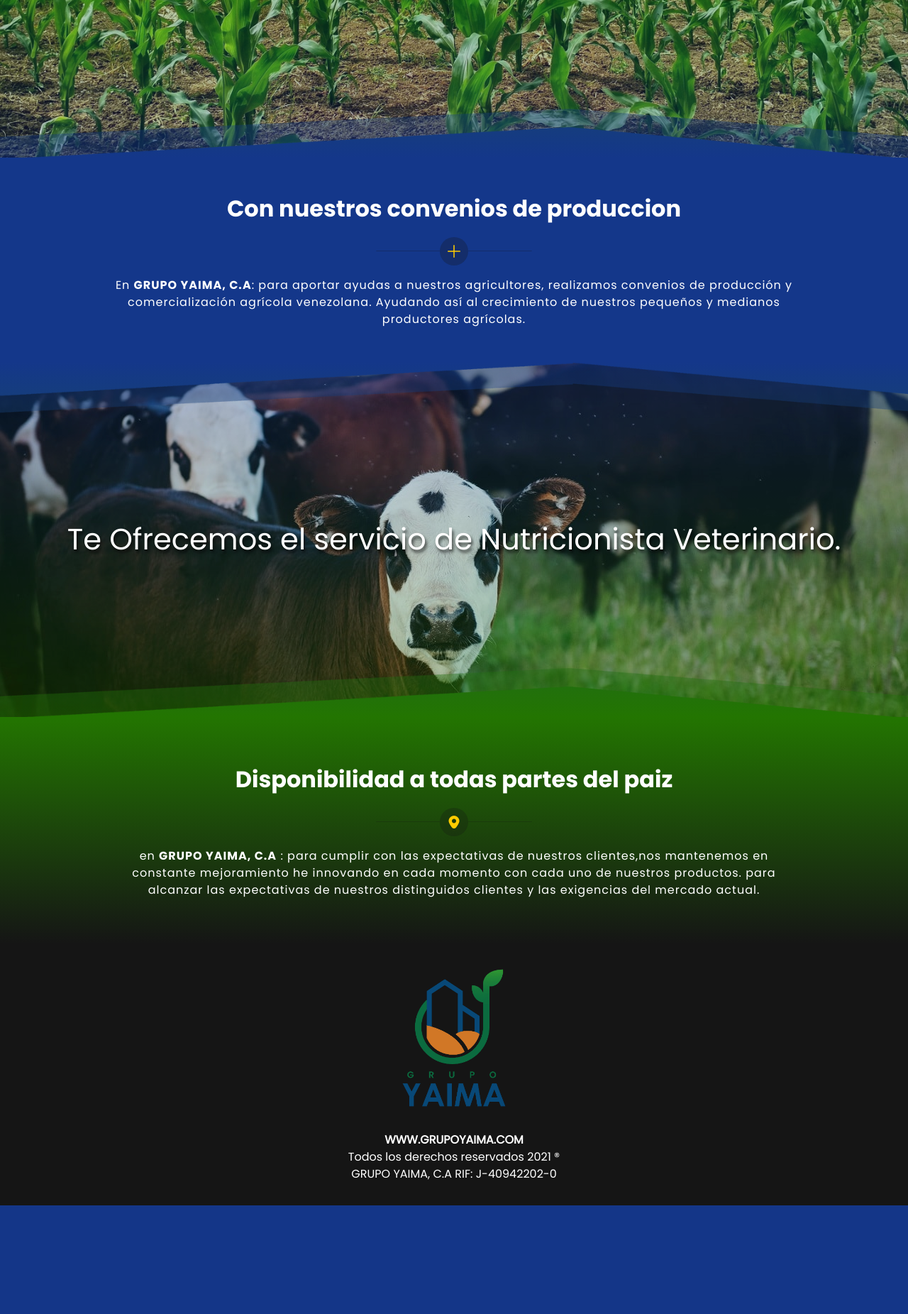
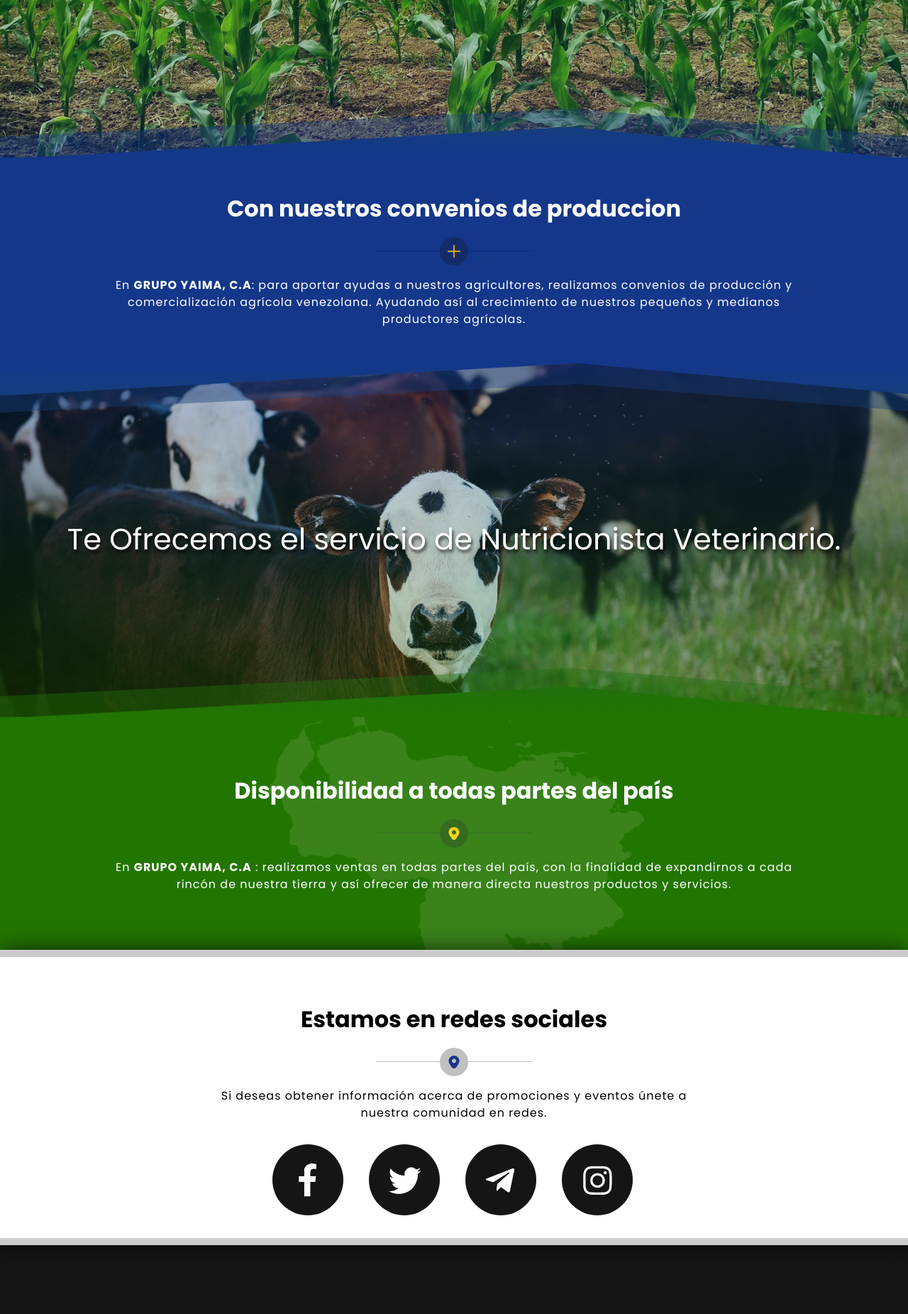
Before and after one commit to GrupoYaimaDev/website, a PHP site: page /index.html in a window 1280 px wide. Shown: the part 2930-4781 px from the top of the page at 71% size. Before the commit the page ends 4628 px from the top, so only its background shows below. Run offline with PHP 8.4, Linux system fonts and the light colour scheme.

Commit message:
Tercer Commit 09-09-2021H13:30:00

```diff
--- a/css/app.scss
+++ b/css/app.scss
@@ -54,6 +54,18 @@ body {
 .hover\:text-red:hover {
 	color: tone.$red;
 }
+.text-green {
+	color: tone.$green;
+}
+.hover\:text-green:hover {
+	color: tone.$green;
+}
+.text-blue {
+	color: tone.$blue;
+}
+.hover\:text-blue:hover {
+	color: tone.$blue;
+}
 .bg-green {
 	background-color: tone.$green;
 }
@@ -62,6 +74,9 @@ body {
 }
 
 .bg-blue {
+	background-color: tone.$blue;
+}
+.hover\:bg-blue:hover {
 	background-color: tone.$blue;
 }
 
@@ -140,6 +155,10 @@ body {
 	background-image: url(./../img2.jpg);
 }
 
+.img-invert{
+	filter: invert(100%);
+}
+
 .mask {
 	mask-size: 100% 100%;
 	mask-position: 0 0;
@@ -149,6 +168,10 @@ body {
 
 	&.no_top {
 		mask-image: url(./../src/mascara-no-top.png);
+	}
+
+	&.fadeBottom {
+		mask-image: url(./../src/mascara-fade-down.png);
 	}
 
 	&.invert {
@@ -396,9 +419,10 @@ article {
 	}
 }
 
-.text-main{
+.text-main {
 	color: white;
-    text-shadow: 1px 1px 0 #999, 2px 2px 0 #777, -2px 0px 30px orange, 5px 5px 24px #000a;
+	text-shadow: 1px 1px 0 #999, 2px 2px 0 #777, -2px 0px 30px orange,
+		5px 5px 24px #000a;
 	letter-spacing: 2px;
 }
 
@@ -425,30 +449,43 @@ article {
 			position: relative;
 			letter-spacing: 1px;
 			background-color: transparent;
+			z-index: 10;
 
-			&::before{
-				content: ' ';
+			&::before {
+				content: " ";
 				position: absolute;
-				left: 0;
-				bottom: -20px;
-				width: 100%;
-				height: 20px;
+				left: calc(50% - 15px);
+				bottom: -14px;
+				transform: rotate(-45deg);
+				width: 30px;
+				height: 30px;
+				border-radius: 5px;
 				background-color: transparent;
-				clip-path: polygon(0 0, 100% 0, 50% 100%);
+				clip-path: polygon(0 0, 100% 100%, 0 100%);
+				z-index: 9;
 			}
 
-			&:hover,&.active {
+			&.active {
 				color: #ffffff;
 				background: linear-gradient(to top, #216bf3, #00bcd4);
 
-				&::before{
+				&::before {
 					background-color: #216bf3;
+				}
+			}
+
+			&:hover {
+				background: linear-gradient(to top, #00bcd4, #216bf3);
+				color: white;
+				// border-bottom:solid 5px #00bcd4;
+				&::before {
+					background-color: #00bcd4;
 				}
 			}
 		}
 	}
 }
-.buttonSlider{
+.buttonSlider {
 	text-shadow: 3px 3px 30px orange, 2px 2px 0 #aaa;
 }
 
@@ -485,20 +522,20 @@ article {
 	}
 }
 
-.decoration-header{
+.decoration-header {
 	display: flex;
 	align-items: center;
 	justify-content: center;
 	// padding-bottom:2rem;
 
-	.line{
+	.line {
 		text-decoration-line: line-through;
 		text-decoration-thickness: from-font;
 		text-decoration-style: solid;
 		text-decoration-color: #13131344;
 	}
 
-	i{
+	i {
 		display: flex;
 		justify-content: center;
 		align-items: center;
@@ -509,22 +546,29 @@ article {
 	}
 }
 
-
-.cut-bottom{
+.cut-bottom {
 	clip-path: polygon(0 0, 100% 0, 100% 93%, 50% 100%, 0 93%);
 }
-.cut-top{
+.cut-top {
 	clip-path: polygon(0 0, 50% 7%, 100% 0, 100% 100%, 0 100%);
 }
 
-button{
+button {
 	position: relative;
-	&:after{
+	&:after {
 		position: absolute;
-		left:0;
-		top:0;
-		width:100%;
-		height:100%;
-		content: ' ';
+		left: 0;
+		top: 0;
+		width: 100%;
+		height: 100%;
+		content: " ";
 	}
 }
+
+.borde-y-white{
+	border-top: 10px #ccc solid;
+	border-bottom: 10px #ccc solid;
+	box-shadow: 0 0 30px #000a;
+	position: relative;
+	z-index: 10;
+}
--- a/index.html
+++ b/index.html
@@ -6,33 +6,33 @@
     <meta http-equiv="X-UA-Compatible" content="IE=edge">
     <meta name="viewport" content="width=device-width, initial-scale=1.0">
     <title>Inicio | GRUPOYAIMA.COM</title>
-    <link rel="stylesheet" href="./css/app.css?202109080900">
+    <link rel="stylesheet" href="./css/app.css?202109091330">
     <link rel="shortcut icon" href="./src/logo-verde.png" type="image/x-icon">
 </head>
 
 <body class="bg-black" style="background: linear-gradient(357deg, #040404, #313131);">
     <nav class="main full" id="mainNav">
         <div class="max-w-5xl mx-auto flex justify-between">
+            <img src="./src/logo-txt.png" id="mainLogo" alt="" style="filter: drop-shadow(-1px 0px 0px trasnparent) saturate(1.3);" class="logo h-12 py-1" srcset="">
             <ul class="mainMenu hidden md:flex">
                 <li><a href="#" class="active">Inicio</a></li>
                 <li><a href="#">Productos<i class="flex items-center fi fi-sr-angle-small-down"></i></a></li>
                 <li><a href="#">Nosotros</a></li>
                 <!-- <li><a href="#">Menu<i class="flex items-center fi fi-sr-angle-small-down"></i></a></li> -->
             </ul>
-            <img src="./src/logo-w.png" id="mainLogo" alt="" style="filter: drop-shadow(-1px 0px 0px orange) saturate(1.3);" class="logo h-16 py-1" srcset="">
         </div>
     </nav>
-    <header class="main h-screen bg-blue-to_null_invert overflow-hidden cut-bottom">
-        <figure class="mask no_top bg-img bg-main sliders hidden animated fadeInLeft" id="main-picture" style="background-image: url(./src/slide1.jpg);">
+    <header class="main h-screen bg-black overflow-hidden cut-bottom">
+        <figure class="mask fadeBottom bg-img bg-main sliders hidden animated fadeInLeft" id="main-picture" style="background-image: url(./src/slide1.jpg);">
             <figcaption>Alta-tecnologia he innovacion.</figcaption>
         </figure>
-        <figure class="mask no_top bg-img bg-main sliders hidden animated fadeInLeft" id="main-picture" style="background-image: url(./src/slide2.jpg);">
+        <figure class="mask fadeBottom bg-img bg-main sliders hidden animated fadeInLeft" id="main-picture" style="background-image: url(./src/slide2.jpg);">
             <figcaption>Lorem, ipsum dolor sit amet consectetur adipisicing elit.</figcaption>
         </figure>
-        <figure class="mask no_top bg-img bg-main sliders hidden animated fadeInLeft" id="main-picture" style="background-image: url(./src/slide3.jpg);">
-            <figcaption>Materia prima, solo de las mejores siembras del paiz.</figcaption>
+        <figure class="mask fadeBottom bg-img bg-main sliders hidden animated fadeInLeft" id="main-picture" style="background-image: url(./src/slide3.jpg);">
+            <figcaption>Materia prima, solo de las mejores siembras del pais.</figcaption>
         </figure>
-        <div class="absolute left-0 top-0 w-full h-screen bg-red z-10 flex flex-col justify-center items-center">
+        <div class="wow bounceIn absolute left-0 top-0 w-full h-screen bg-red z-10 flex flex-col justify-center items-center">
             <picture class="logo-second bg-white bg-opacity-30">
                 <img src="./src/logo-verde.png" alt="" srcset="">
             </picture>
@@ -70,7 +70,7 @@
             </p> -->
         </article>
     </section>
-    <section class="bg-lightwhite py-12 inner-block" style="background-image: url(./src/pattern.png)">
+    <section class="overflow-hidden bg-lightwhite py-12 inner-block" style="background-image: url(./src/pattern.png)">
         <article class="max-w-5xl mx-auto w-full grid md:grid-cols-2">
             <picture class="md:rounded-l-md bg-cover h-300p md:h-full" style="background-image: url(./src/main-4.jpg);"></picture>
             <div class=" bg-white rounded-r-md shadow-prop p-4">
@@ -86,7 +86,7 @@
             </div>
         </article>
         <article class="productsContainer max-w-5xl mx-auto py-8">
-            <div class="Card">
+            <div class="wow fadeInLeft Card">
                 <img src="./src/productos/trigo.jpg" alt="">
                 <p>
                     <i class="fi fi-sr-box-alt"></i>
@@ -97,7 +97,7 @@
                 </p>
                 <a href="#">ver productos</a>
             </div>
-            <div class="Card">
+            <div class="wow fadeInUp Card">
                 <img src="./src/productos/soya.jpg" alt="">
                 <p>
                     <i class="fi fi-sr-box-alt"></i>
@@ -108,7 +108,7 @@
                 </p>
                 <a href="#">ver productos</a>
             </div>
-            <div class="Card">
+            <div class="wow fadeInUp Card">
                 <img src="./src/productos/harina.jpg" alt="">
                 <p>
                     <i class="fi fi-sr-box-alt"></i>
@@ -119,7 +119,7 @@
                 </p>
                 <a href="#">ver productos</a>
             </div>
-            <div class="Card">
+            <div class="wow fadeInRight Card">
                 <img src="./src/productos/metrionina.png" alt="">
                 <p>
                     <i class="fi fi-sr-box-alt"></i>
@@ -133,7 +133,7 @@
         </article>
     </section>
     <section class="w-full bg-blue py-12">
-        <article class="text-white max-w-5xl rounded-md mx-auto w-full p-4 xl:p-8">
+        <article class="wow fadeInLeft text-white max-w-5xl rounded-md mx-auto w-full p-4 xl:p-8">
             <h2 class="pb-4">Siempre en constante expansion</h2>
             <div class="decoration-header pb-4">
                 <span class="line">&nbsp;&nbsp;&nbsp;&nbsp;&nbsp;&nbsp;&nbsp;&nbsp;&nbsp;&nbsp;&nbsp;&nbsp;&nbsp;&nbsp;&nbsp;&nbsp;&nbsp;&nbsp;&nbsp;&nbsp;&nbsp;</span>
@@ -147,7 +147,7 @@
     </section>
     <section class="main bg-grad-bottom h-500p flex items-center justify-center">
         <picture class="absolute top-0 left-0 w-full h-full mask bg-fixed invert bg-img bg-main" style="background-image: url(./src/img1.jpg);"></picture>
-        <div class="title">
+        <div class="title wow fadeIn">
             <p>
                 La mejor calidad y la mayor cantidad.
             </p>
@@ -157,14 +157,14 @@
     </section>
     <section class="main bg-blue-to_green_invert h-500p flex items-center justify-center">
         <picture class="absolute top-0 left-0 w-full h-full bg-fixed mask invert bg-img bg-main" style="background-image: url(./src/main-3.jpg);"></picture>
-        <div class="title">
+        <div class="title wow fadeIn">
             <p>
                 Siempre apoyando al pequeño y mediano agricultor.
             </p>
         </div>
     </section>
-    <section class="main bg-blue flex items-center justify-center py-4">
-    <article class="text-white max-w-5xl rounded-md mx-auto w-full p-4 xl:p-8">
+    <section class="main bg-blue flex items-center justify-center py-4 overflow-hidden">
+        <article class="wow fadeInRight text-white max-w-5xl rounded-md mx-auto w-full p-4 xl:p-8">
             <h2 class="pb-4">Con nuestros convenios de produccion</h2>
             <div class="decoration-header pb-4">
                 <span class="line">&nbsp;&nbsp;&nbsp;&nbsp;&nbsp;&nbsp;&nbsp;&nbsp;&nbsp;&nbsp;&nbsp;&nbsp;&nbsp;&nbsp;&nbsp;&nbsp;&nbsp;&nbsp;&nbsp;&nbsp;&nbsp;</span>
@@ -178,27 +178,55 @@
     </section>
     <section class="main bg-blue-to_green h-500p flex items-center justify-center">
         <picture class="absolute top-0 left-0 w-full h-full bg-fixed mask invert bg-img bg-main" style="background-image: url(./src/img3.jpg);"></picture>
-        <div class="title">
+        <div class="title wow fadeIn">
             <p>
                 Te Ofrecemos el servicio de Nutricionista Veterinario.
             </p>
         </div>
     </section>
-    <section class="main bg-green-to-black py-8 flex items-center justify-center">
-    <article class="text-white max-w-5xl rounded-md mx-auto w-full p-4 xl:p-8">
-            <h2 class="pb-4">Disponibilidad a todas partes del paiz</h2>
+    <section class="main bg-green py-12 flex items-center justify-center overflow-hidden">
+        <article class="wow fadeInRight text-white max-w-5xl rounded-md mx-auto w-full p-4 xl:p-8">
+            <h2 class="pb-4">Disponibilidad a todas partes del país</h2>
             <div class="decoration-header pb-4">
                 <span class="line">&nbsp;&nbsp;&nbsp;&nbsp;&nbsp;&nbsp;&nbsp;&nbsp;&nbsp;&nbsp;&nbsp;&nbsp;&nbsp;&nbsp;&nbsp;&nbsp;&nbsp;&nbsp;&nbsp;&nbsp;&nbsp;</span>
                 <i class="text-yellow text-lg fi fi-sr-marker"></i>
                 <span class="line">&nbsp;&nbsp;&nbsp;&nbsp;&nbsp;&nbsp;&nbsp;&nbsp;&nbsp;&nbsp;&nbsp;&nbsp;&nbsp;&nbsp;&nbsp;&nbsp;&nbsp;&nbsp;&nbsp;&nbsp;&nbsp;</span>
             </div>
             <p class="text-center">
-                en <span class="popBold">GRUPO YAIMA, C.A</span> : para cumplir con las expectativas de nuestros clientes,nos mantenemos en constante mejoramiento he innovando en cada momento con cada uno de nuestros productos. para alcanzar las expectativas de nuestros distinguidos clientes y las exigencias del mercado actual.
+                En <span class="popBold">GRUPO YAIMA, C.A</span> : realizamos ventas en todas partes del país, con la finalidad de expandirnos a cada rincón de nuestra tierra y así ofrecer de manera directa nuestros productos y servicios.
             </p>
         </article>
+        <img class="absolute top-0 -mt-16" src="./src/vene.png" alt="">
     </section>
-    <footer class="bg-black-b w-full py-8">
-    <div class="grid max-w-5xl mx-auto grid gap-8 grid-cols-3">
+    <section class="borde-y-white bg-white w-full py-8 overflow-hidden">
+    <article class="wow animated fadeInLeft max-w-3xl rounded-md mx-auto w-full p-4 xl:p-8">
+            <h2 class="pb-4">Estamos en redes sociales</h2>
+            <div class="decoration-header pb-4">
+                <span class="line">&nbsp;&nbsp;&nbsp;&nbsp;&nbsp;&nbsp;&nbsp;&nbsp;&nbsp;&nbsp;&nbsp;&nbsp;&nbsp;&nbsp;&nbsp;&nbsp;&nbsp;&nbsp;&nbsp;&nbsp;&nbsp;</span>
+                <i class="text-blue text-lg fi fi-sr-marker"></i>
+                <span class="line">&nbsp;&nbsp;&nbsp;&nbsp;&nbsp;&nbsp;&nbsp;&nbsp;&nbsp;&nbsp;&nbsp;&nbsp;&nbsp;&nbsp;&nbsp;&nbsp;&nbsp;&nbsp;&nbsp;&nbsp;&nbsp;</span>
+            </div>
+            <p class="text-center">
+                Si deseas obtener información acerca de promociones y eventos únete a nuestra comunidad en redes.
+            </p>
+        </article>
+        <div class="grid max-w-lg mx-auto grid gap-8 grid-cols-4">
+            <a class="w-100p h-100p hover:bg-blue bg-black-b rounded-full p-4 wow fadeInLeft" href="#">
+                <img src="./src/icons/icon-f.png" class="img-invert w-full" alt="">
+            </a>
+            <a class="w-100p h-100p hover:bg-blue bg-black-b rounded-full p-4 wow fadeInUp" href="#">
+                <img src="./src/icons/icon-tw.png" class="img-invert w-full" alt="">
+            </a>
+            <a class="w-100p h-100p hover:bg-blue bg-black-b rounded-full p-4 wow fadeInUp" href="#">
+                <img src="./src/icons/icon-tl.png" class="img-invert w-full" alt="">
+            </a>
+            <a class="w-100p h-100p hover:bg-blue bg-black-b rounded-full p-4 wow fadeInRight" href="#">
+                <img src="./src/icons/icon-instagram.png" class="img-invert w-full" alt="">
+            </a>
+        </div>
+    </section>
+    <footer class="bg-black-b w-full py-24">
+        <div class="grid max-w-5xl mx-auto grid gap-8 md:grid-cols-3">
             <div>
                 <!-- <ul class="menu">
                 <li>MENU</li>
@@ -208,7 +236,7 @@
             </ul> -->
             </div>
             <div class="flex justify-center">
-            <img src="./src/logo-verde.png" class="h-200p" alt="">
+                <img src="./src/logo-verde.png" class="wow fadeIn h-200p" alt="">
             </div>
             <div></div>
             <div class="col-span-3 text-white text-center grid">
@@ -226,5 +254,6 @@
     </footer>
 </body>
 
-<script src="./js/app.js?202109080900" type="module"></script>
+<script src="./js/app.js?202109091330" type="module"></script>
+
 </html>
```
Also changed, not shown: index.php (+54 -25 lines), js/app.ts (+7 -0 lines), css/app.css, js/app.js, js/frameworks/wow.js (added), readme.md (added), src/icons/icon-f.png (added), src/icons/icon-instagram.png (added), src/icons/icon-tl.png (added), src/icons/icon-tw.png (added), src/icons/icon-ws.png (added), src/logo-txt.png (added), src/mascara-fade-down.png (added), src/vene.png (added), 1 other file. Lines whose indentation alone changed are shown as unchanged.
